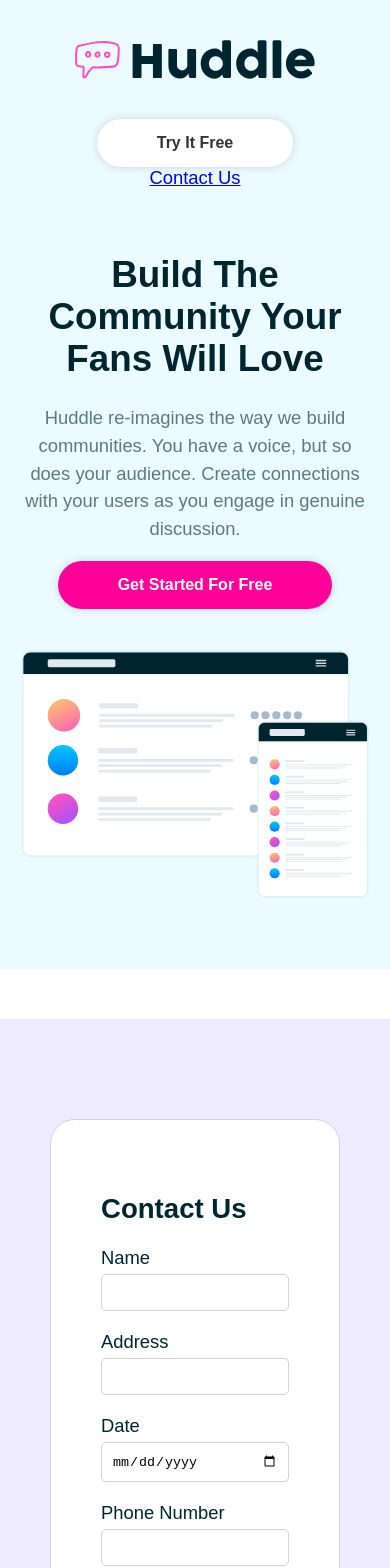
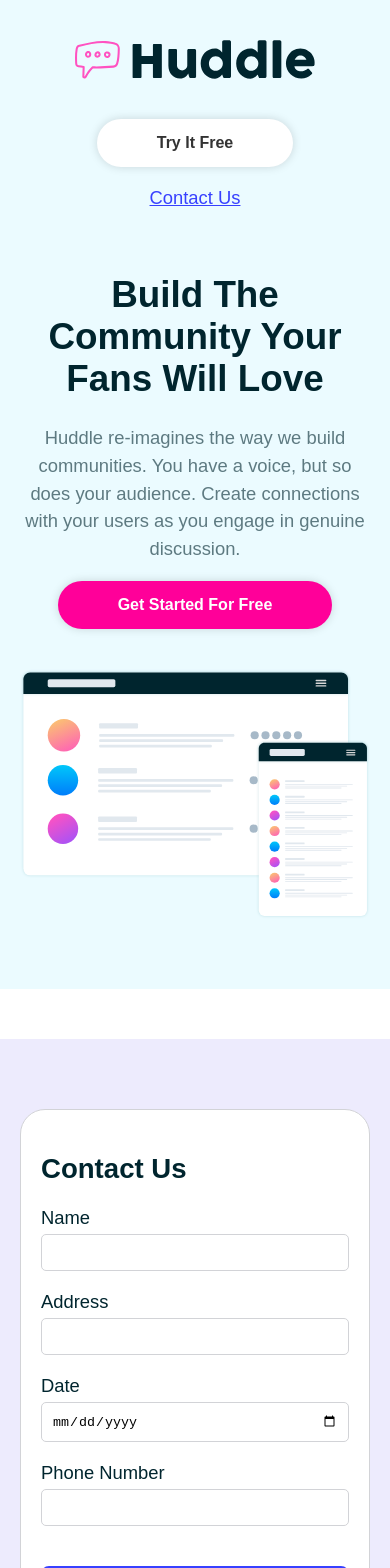
Before and after one commit to hoseinABH/landing-component, a React (Create React App) app: page /contact-us in a window 390 px wide. Shown: the top 1568 px of the page. Built offline with nearby package versions, Linux system fonts and the light colour scheme.

Commit message:
improve <ContactUs /> layouts for mobile devices

```diff
--- a/src/components/Header.js
+++ b/src/components/Header.js
@@ -1,9 +1,14 @@
 import { useNavigate } from 'react-router';
-import { Link } from 'react-router-dom';
 import Button from './styles/button.styled';
 import Container from './styles/container.styled';
 import Flex from './styles/flex.styled';
-import { Image, Logo, Nav, StyledHeader } from './styles/header.styled';
+import {
+  Image,
+  Logo,
+  Nav,
+  StyledHeader,
+  StyledLink,
+} from './styles/header.styled';
 const Header = () => {
   const navigate = useNavigate();
 
@@ -39,7 +44,7 @@ const Header = () => {
         <Nav>
           <Logo src="./images/logo.svg" alt="" onClick={() => navigate('/')} />
           <Button onClick={() => navigate('features')}>Try It Free</Button>
-          <Link to="contact-us">Contact Us</Link>
+          <StyledLink to="contact-us">Contact Us</StyledLink>
         </Nav>
 
         <Flex>
--- a/src/components/styles/header.styled.js
+++ b/src/components/styles/header.styled.js
@@ -1,3 +1,4 @@
+import { Link } from 'react-router-dom';
 import styled from 'styled-components';
 
 const StyledHeader = styled.header`
@@ -22,6 +23,12 @@ const Logo = styled.img`
     margin-bottom: 40px;
   }
 `;
+const StyledLink = styled(Link)`
+  @media (max-width: ${(props) => props.theme.breakpoints.mobile}) {
+    margin-top: 20px;
+    color: #3740ff;
+  }
+`;
 
 const Image = styled.img`
   width: 375px;
@@ -31,4 +38,4 @@ const Image = styled.img`
   }
 `;
 
-export { StyledHeader, Nav, Logo, Image };
+export { StyledHeader, Nav, Logo, Image, StyledLink };
--- a/src/screens/ContactUs.js
+++ b/src/screens/ContactUs.js
@@ -26,6 +26,10 @@ const ContactContainer = styled.section`
   margin: 50px 0;
   display: flex;
   justify-content: center;
+
+  @media (max-width: ${(props) => props.theme.breakpoints.mobile}) {
+    padding: 20px;
+  }
 `;
 const Form = styled.form`
   max-width: 680px;
@@ -37,6 +41,10 @@ const Form = styled.form`
   margin: 50px 0;
   display: flex;
   flex-direction: column;
+
+  @media (max-width: ${(props) => props.theme.breakpoints.mobile}) {
+    padding: 20px;
+  }
 
   input {
     padding: 10px;
```
